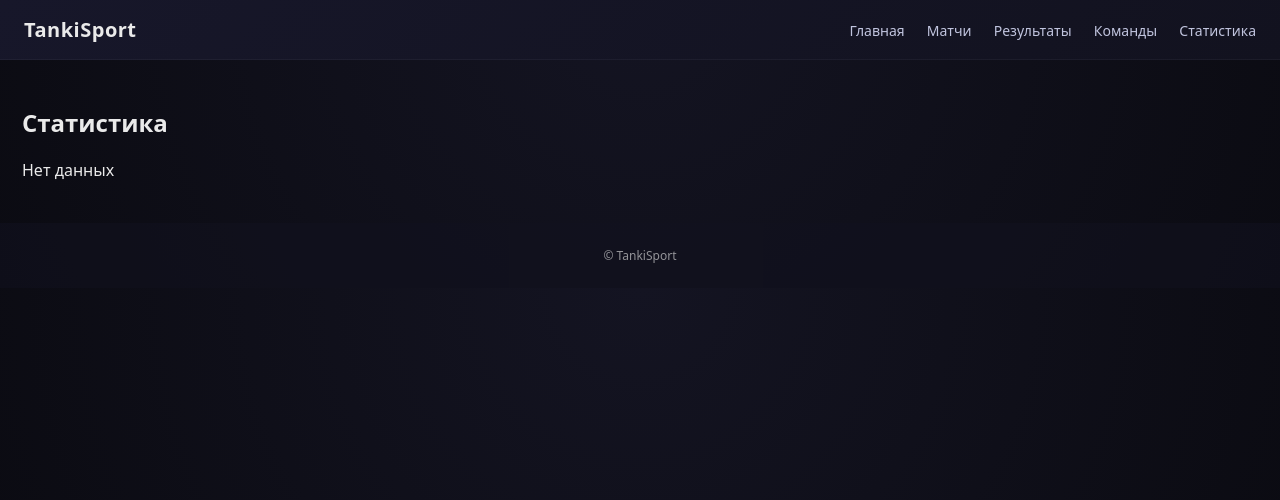
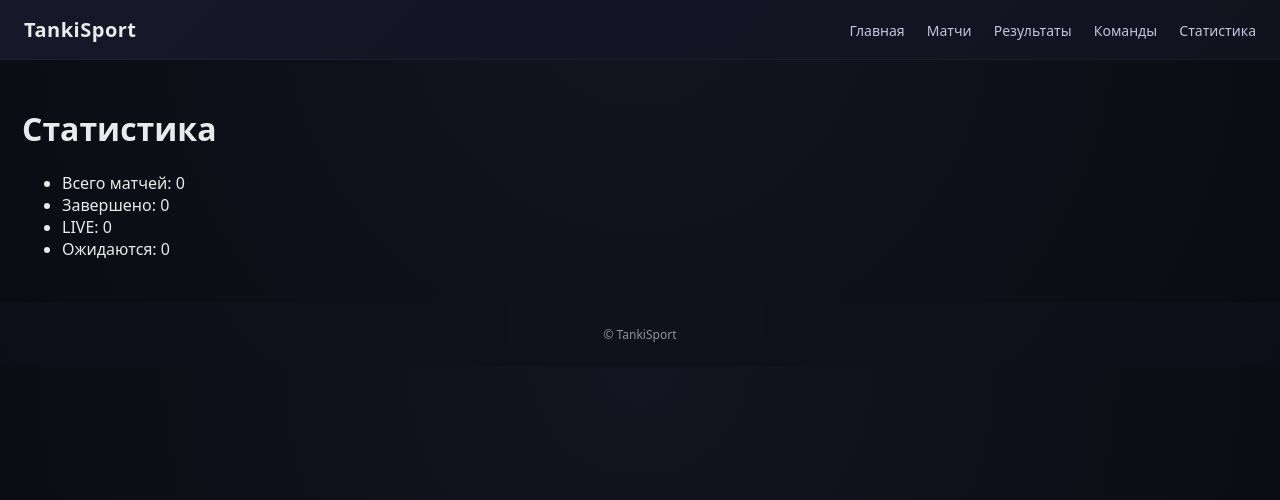
Before and after one commit to Maestr0-ai/tankisport-project, a Flask app: page /stats in a window 1280 px wide. Shown: the top 500 px of the page. Run offline with Flask 3, Linux system fonts and the light colour scheme; data that the repository does not hold is empty.

Commit message:
Update stats.html

```diff
--- a/web/templates/stats.html
+++ b/web/templates/stats.html
@@ -1,11 +1,13 @@
 {% extends "base.html" %}
 {% block content %}
-<h2>Статистика</h2>
 
-{% if data %}
-<pre>{{ data | tojson(indent=2) }}</pre>
-{% else %}
-<p>Нет данных</p>
-{% endif %}
+<h1>Статистика</h1>
+
+<ul>
+  <li>Всего матчей: {{ stats.total }}</li>
+  <li>Завершено: {{ stats.finished }}</li>
+  <li>LIVE: {{ stats.live }}</li>
+  <li>Ожидаются: {{ stats.upcoming }}</li>
+</ul>
 
 {% endblock %}
```
